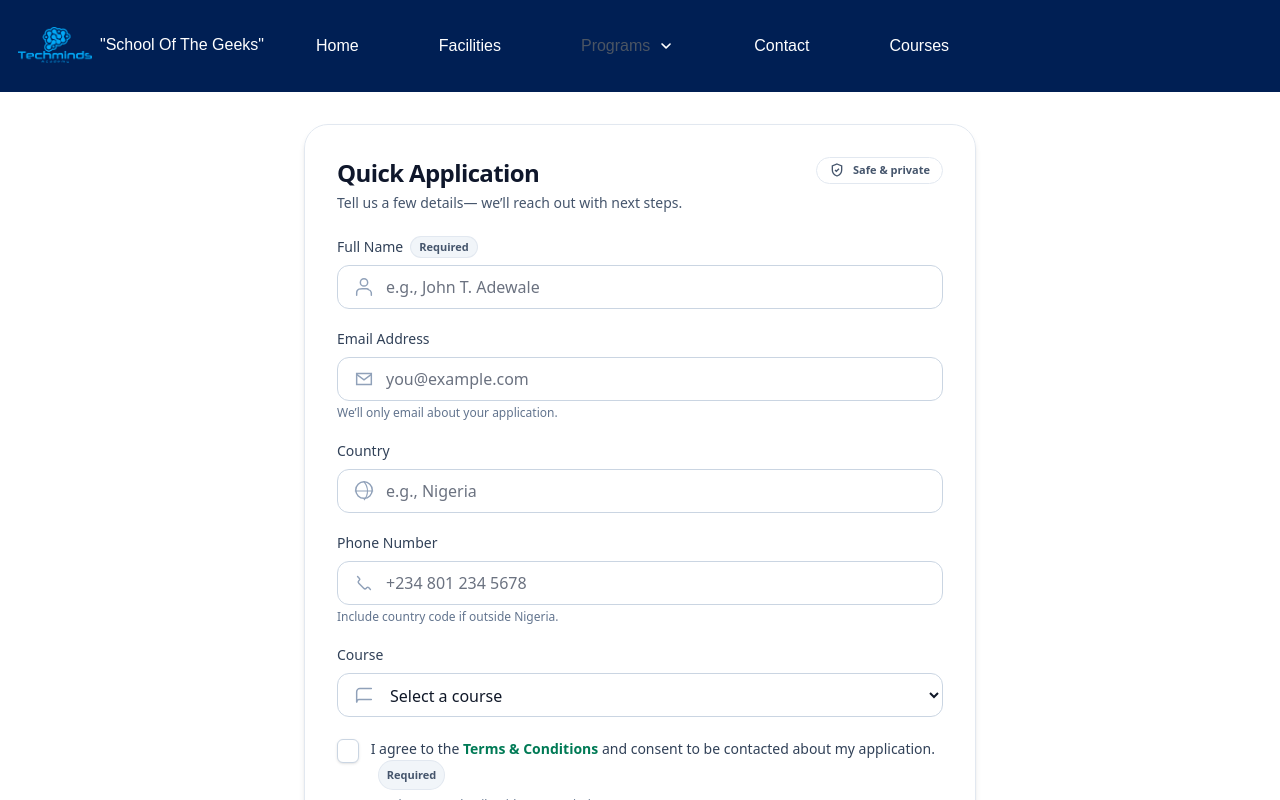
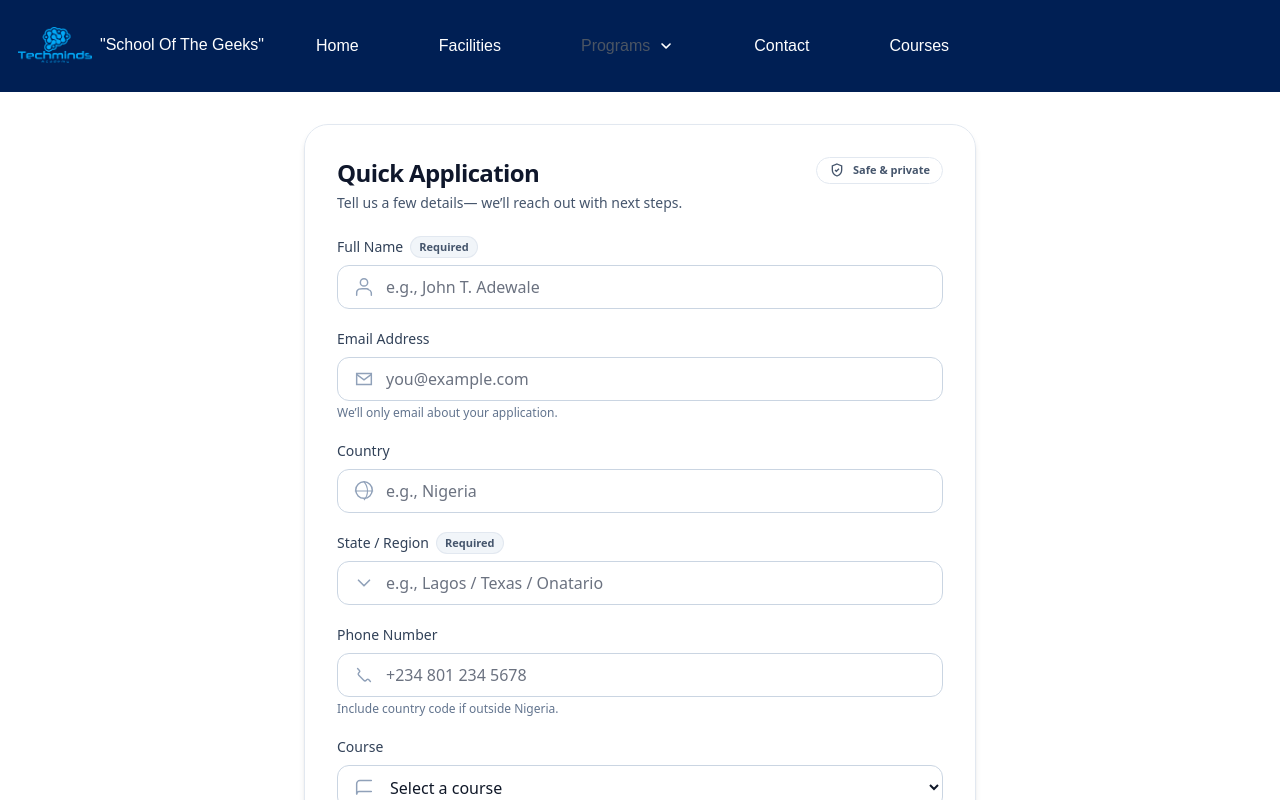
Before and after one commit to Bookofharry/Website-techminds, a React (Vite) app: page /application in a window 1280 px wide. Shown: the top 800 px of the page. Built offline with nearby package versions, Linux system fonts and the light colour scheme; a web font is replaced by a local one.

Commit message:
Application Email Setup Working Now

```diff
--- a/src/App.jsx
+++ b/src/App.jsx
@@ -78,7 +78,7 @@ function App(){
         <Route path="/privacy" element={<PrivacyPolicy />} />
 
 
-        <Route path='/application' element={<Application/>}/>
+        <Route path='/application' element={<Application />}/>
 
         <Route path='/programs' element={<CoursesPage />}/>
 
--- a/src/pages/Application.jsx
+++ b/src/pages/Application.jsx
@@ -1,10 +1,12 @@
 import { useState } from "react";
+import emailjs from '@emailjs/browser';
 
 function Application({ onSubmit }) {
   const [values, setValues] = useState({
     name: "",
     email: "",
     country: "",
+    state: "",          // ⬅️ NEW: state/region
     phone: "",
     course: "",
     accept: false,
@@ -22,13 +24,21 @@ function Application({ onSubmit }) {
     "Data Science",
   ];
 
+  // Nigerian states + FCT
+  const STATE_OPTIONS_NG = [
+    "Abia","Adamawa","Akwa Ibom","Anambra","Bauchi","Bayelsa","Benue","Borno",
+    "Cross River","Delta","Ebonyi","Edo","Ekiti","Enugu","Gombe","Imo","Jigawa",
+    "Kaduna","Kano","Katsina","Kebbi","Kogi","Kwara","Lagos","Nasarawa","Niger",
+    "Ogun","Ondo","Osun","Oyo","Plateau","Rivers","Sokoto","Taraba","Yobe","Zamfara",
+    "Federal Capital Territory (FCT)"
+  ];
+
   const validators = {
-    name: (v) => (v.trim().length >= 2 ? "" : "Please enter your full name."),
-    email: (v) =>
-      /^[^\s@]+@[^\s@]+\.[^\s@]{2,}$/i.test(v) ? "" : "Enter a valid email.",
-    country: (v) => (v.trim() ? "" : "Country is required."),
-    phone: (v) =>
-      /^\+?\d[\d\s()-]{6,}$/.test(v) ? "" : "Enter a valid phone number.",
+    name:   (v) => (v.trim().length >= 2 ? "" : "Please enter your full name."),
+    email:  (v) => (/^[^\s@]+@[^\s@]+\.[^\s@]{2,}$/i.test(v) ? "" : "Enter a valid email."),
+    country:(v) => (v.trim() ? "" : "Country is required."),
+    state:  (v) => (v.trim() ? "" : "State/Region is required."), // ⬅️ NEW
+    phone:  (v) => (/^\+?\d[\d\s()-]{6,}$/.test(v) ? "" : "Enter a valid phone number."),
     course: (v) => (v ? "" : "Please select a course."),
     accept: (v) => (v ? "" : "You must accept the terms."),
   };
@@ -36,6 +46,17 @@ function Application({ onSubmit }) {
   const handleChange = (e) => {
     const { name, type, checked, value } = e.target;
     const next = { ...values, [name]: type === "checkbox" ? checked : value };
+
+    // If country changes away from Nigeria, keep existing state text;
+    // If country becomes Nigeria and current state isn't in list, reset it.
+    if (name === "country") {
+      const isNigeria = value.trim().toLowerCase() === "nigeria";
+      if (isNigeria === true) {
+        // if already a valid NG state keep it; else empty
+        if (!STATE_OPTIONS_NG.includes(values.state)) next.state = "";
+      }
+    }
+
     setValues(next);
     if (validators[name]) {
       setErrors((prev) => ({ ...prev, [name]: validators[name](next[name]) }));
@@ -54,16 +75,35 @@ function Application({ onSubmit }) {
     try {
       setSubmitting(true);
       if (typeof onSubmit === "function") {
-        await onSubmit(values);
+        await onSubmit(values); // ⬅️ includes values.state
       } else {
         await new Promise((r) => setTimeout(r, 900));
-        console.log("Application submitted:", values);
+        console.log(values)
+        try{
+          emailjs
+            .send('service_3bddktl', 'template_hvo9ver', values, {
+              publicKey: 'wmFyPdhB_TEULscHH',
+            })
+            .then(
+              (response) => {
+                console.log('SUCCESS!', response.status, response.text);
+              },
+              (err) => {
+                console.log('FAILED...', err);
+              },
+            );
+
+        }catch(err){
+            console.log(err)
+        }
+        console.log("Application submitted:", values); // ⬅️ logs state too
       }
       setSent(true);
       setValues({
         name: "",
         email: "",
         country: "",
+        state: "",   // ⬅️ reset
         phone: "",
         course: "",
         accept: false,
@@ -84,9 +124,10 @@ function Application({ onSubmit }) {
 
   const labelCls =
     "mb-2 flex items-center text-sm font-medium text-slate-700 dark:text-slate-300";
-
   const iconWrap =
     "pointer-events-none absolute inset-y-0 left-0 flex items-center pl-3 text-slate-400";
+
+  const isNigeria = values.country.trim().toLowerCase() === "nigeria";
 
   return (
     <section className="py-8">
@@ -102,7 +143,6 @@ function Application({ onSubmit }) {
               <span className="font-medium">we’ll reach out with next steps.</span>
             </p>
           </div>
-          {/* tiny reassurance badge */}
           <div className="hidden sm:inline-flex items-center gap-2 rounded-full border border-slate-200 bg-slate-50 px-3 py-1 text-[11px] font-semibold text-slate-600 dark:border-slate-700 dark:bg-slate-800/60 dark:text-slate-300">
             <svg viewBox="0 0 24 24" className="h-4 w-4" fill="none" stroke="currentColor" strokeWidth="2">
               <path d="M12 3l7 3v6c0 4.5-3 7.5-7 9-4-1.5-7-4.5-7-9V6l7-3Z" />
@@ -135,7 +175,6 @@ function Application({ onSubmit }) {
                 Required
               </span>
             </label>
-
             <div className="relative text-gray-500 focus-within:text-gray-900 dark:focus-within:text-white">
               <div className={iconWrap}>
                 <svg className="ml-1 stroke-current" width="22" height="22" viewBox="0 0 24 24" fill="none">
@@ -160,9 +199,7 @@ function Application({ onSubmit }) {
 
           {/* Email */}
           <div className="relative">
-            <label htmlFor="email" className={labelCls}>
-              Email Address
-            </label>
+            <label htmlFor="email" className={labelCls}>Email Address</label>
             <div className="relative text-gray-500 focus-within:text-gray-900 dark:focus-within:text-white">
               <div className={iconWrap}>
                 <svg className="ml-1 stroke-current" width="22" height="22" viewBox="0 0 24 24" fill="none">
@@ -193,9 +230,7 @@ function Application({ onSubmit }) {
 
           {/* Country */}
           <div className="relative">
-            <label htmlFor="country" className={labelCls}>
-              Country
-            </label>
+            <label htmlFor="country" className={labelCls}>Country</label>
             <div className="relative text-gray-500 focus-within:text-gray-900 dark:focus-within:text-white">
               <div className={iconWrap}>
                 <svg width="22" height="22" viewBox="0 0 24 24" className="ml-1" fill="none" stroke="currentColor">
@@ -217,11 +252,55 @@ function Application({ onSubmit }) {
             {errors.country && <p className="mt-1 text-xs text-red-600">{errors.country}</p>}
           </div>
 
+          {/* State / Region (dynamic) */}
+          <div className="relative">
+            <label htmlFor="state" className={labelCls}>
+              {isNigeria ? "State (Nigeria)" : "State / Region"}
+              <span className="ml-2 rounded-full bg-slate-100 px-2 py-0.5 text-[11px] font-semibold text-slate-600 ring-1 ring-slate-200 dark:bg-slate-800 dark:text-slate-300 dark:ring-slate-700">
+                Required
+              </span>
+            </label>
+
+            <div className="relative text-gray-500 focus-within:text-gray-900 dark:focus-within:text-white">
+              <div className={iconWrap}>
+                <svg className="ml-1 stroke-current" width="22" height="22" viewBox="0 0 24 24" fill="none">
+                  <path d="M6 9l6 6 6-6" strokeWidth="1.8" strokeLinecap="round" strokeLinejoin="round"/>
+                </svg>
+              </div>
+
+              {isNigeria ? (
+                <select
+                  id="state"
+                  name="state"
+                  value={values.state}
+                  onChange={handleChange}
+                  aria-invalid={!!errors.state}
+                  className={`${inputBase} pr-10 ${errors.state ? err : ok}`}
+                >
+                  <option value="" disabled>Select a state</option>
+                  {STATE_OPTIONS_NG.map((s) => (
+                    <option key={s} value={s} className="text-slate-900">{s}</option>
+                  ))}
+                </select>
+              ) : (
+                <input
+                  id="state"
+                  name="state"
+                  type="text"
+                  value={values.state}
+                  onChange={handleChange}
+                  aria-invalid={!!errors.state}
+                  className={`${inputBase} ${errors.state ? err : ok}`}
+                  placeholder="e.g., Lagos / Texas / Onatario"
+                />
+              )}
+            </div>
+            {errors.state && <p className="mt-1 text-xs text-red-600">{errors.state}</p>}
+          </div>
+
           {/* Phone */}
           <div className="relative">
-            <label htmlFor="phone" className={labelCls}>
-              Phone Number
-            </label>
+            <label htmlFor="phone" className={labelCls}>Phone Number</label>
             <div className="relative text-gray-500 focus-within:text-gray-900 dark:focus-within:text-white">
               <div className={iconWrap}>
                 <svg className="ml-1 stroke-current" width="22" height="22" viewBox="0 0 24 24" fill="none">
@@ -249,9 +328,7 @@ function Application({ onSubmit }) {
 
           {/* Course */}
           <div className="relative">
-            <label htmlFor="course" className={labelCls}>
-              Course
-            </label>
+            <label htmlFor="course" className={labelCls}>Course</label>
             <div className="relative text-gray-500 focus-within:text-gray-900 dark:focus-within:text-white">
               <div className={iconWrap}>
                 <svg className="ml-1" width="22" height="22" viewBox="0 0 24 24" fill="none" stroke="currentColor">
@@ -267,13 +344,9 @@ function Application({ onSubmit }) {
                 aria-invalid={!!errors.course}
                 className={`${inputBase} pr-10 ${errors.course ? err : ok}`}
               >
-                <option value="" disabled>
-                  Select a course
-                </option>
+                <option value="" disabled>Select a course</option>
                 {courseOptions.map((opt) => (
-                  <option key={opt} value={opt} className="text-slate-900">
-                    {opt}
-                  </option>
+                  <option key={opt} value={opt} className="text-slate-900">{opt}</option>
                 ))}
               </select>
             </div>
@@ -296,17 +369,13 @@ function Application({ onSubmit }) {
               <span
                 className={[
                   "relative mt-0.5 inline-flex h-6 w-6 items-center justify-center rounded-md",
-                  // base box
                   "border border-slate-300 bg-white shadow-sm dark:border-slate-700/70 dark:bg-slate-800",
                   "transition-all duration-300 group-hover:border-emerald-400",
-                  // focus ring
                   "peer-focus-visible:outline peer-focus-visible:outline-2 peer-focus-visible:outline-emerald-500 peer-focus-visible:outline-offset-2",
-                  // checked state: keep light box, green border + subtle glow
                   "peer-checked:border-emerald-600 peer-checked:shadow-[0_0_0_4px_rgba(16,185,129,0.15)]",
                   errors.accept ? "ring-1 ring-red-400/70" : "",
                 ].join(" ")}
               >
-                {/* GREEN checkmark */}
                 <svg
                   viewBox="0 0 24 24"
                   className={[
@@ -317,16 +386,8 @@ function Application({ onSubmit }) {
                   ].join(" ")}
                   aria-hidden
                 >
-                  <path
-                    d="M5 13l4 4L19 7"
-                    fill="none"
-                    stroke="currentColor"
-                    strokeWidth="3"
-                    strokeLinecap="round"
-                    strokeLinejoin="round"
-                  />
+                  <path d="M5 13l4 4L19 7" fill="none" stroke="currentColor" strokeWidth="3" strokeLinecap="round" strokeLinejoin="round" />
                 </svg>
-                {/* subtle highlight on check */}
                 <span
                   className={[
                     "pointer-events-none absolute inset-0 rounded-md opacity-0 transition-opacity duration-300",
@@ -342,16 +403,13 @@ function Application({ onSubmit }) {
                   Terms &amp; Conditions
                 </a>{" "}
                 and consent to be contacted about my application.
-                <span className="ml-2 inline-flex items-center rounded-full bg-slate-100 px-2 py-0.5 text:[11px] text-[11px] font-semibold text-slate-600 ring-1 ring-slate-200 dark:bg-slate-800 dark:text-slate-300 dark:ring-slate-700">
+                <span className="ml-2 inline-flex items-center rounded-full bg-slate-100 px-2 py-0.5 text-[11px] font-semibold text-slate-600 ring-1 ring-slate-200 dark:bg-slate-800 dark:text-slate-300 dark:ring-slate-700">
                   Required
                 </span>
               </span>
             </label>
 
-            <p
-              id="accept-help"
-              className={["mt-2 text-xs", errors.accept ? "text-red-600" : "text-slate-500 dark:text-slate-400"].join(" ")}
-            >
+            <p id="accept-help" className={["mt-2 text-xs", errors.accept ? "text-red-600" : "text-slate-500 dark:text-slate-400"].join(" ")}>
               {errors.accept ? errors.accept : "We never share your details without permission."}
             </p>
           </div>
@@ -381,7 +439,6 @@ function Application({ onSubmit }) {
             </button>
           </div>
 
-          {/* tiny privacy footnote */}
           <p className="mx-auto max-w-lg text-center text-[12px] text-slate-500 dark:text-slate-400">
             By submitting, you agree to be contacted about admission. You can opt out anytime.
           </p>
```
Also changed, not shown: src/compo/form.jsx (+17 -40 lines).
